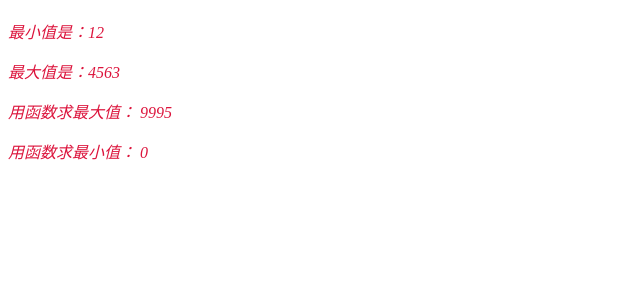
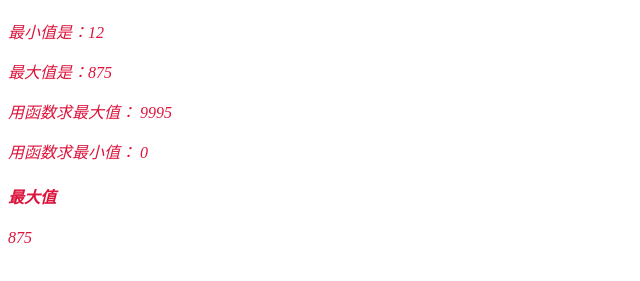
Before and after one commit to ZQL666-No1/web1, a plain HTML site: page JS/数组3.HTML in a window 1280 px wide. Shown: the part 393-674 px from the top of the page, without its empty margins (0-640 px from the left). Drawn offline with Linux system fonts and the light colour scheme.

Commit message:
进行了修改

```diff
--- a/JS/数组3.HTML
+++ b/JS/数组3.HTML
@@ -86,6 +86,28 @@
 
 
     </script>
+    <h4>最大值</h4>
+    <p><span id="dd"></span></p>
+    <script>
+        var ll = [21, 354, 547, 568, 875, 87, 94, 65, 7];
+        var max = ll[0];
+        for (var i = 0; i < ll.length - 1; i++) {
+            if (max < ll[i]) {
+                max = ll[i];
+            }
+        }
+        document.write(max);
+        function maxi(arr) {
+            var max = arr[0];
+            for (var i = 0; i < arr.length - 1; i++) {
+                if (max < arr[i]) {
+                    max = arr[i];
+                }
+            }
+            return max;
+        }
+        document.getElementById("dd").innerHTML = maxi(ll);
+    </script>
 </body>
 
 </html>
```
